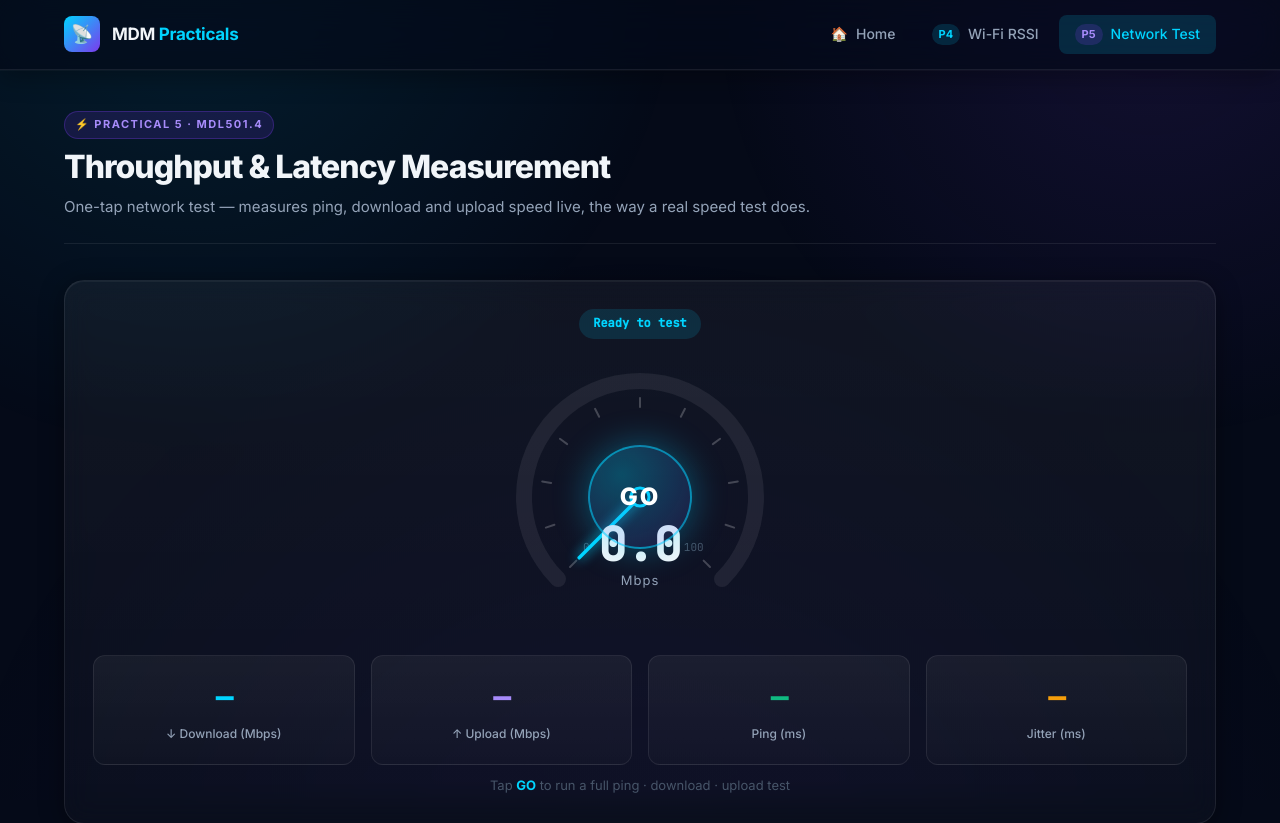
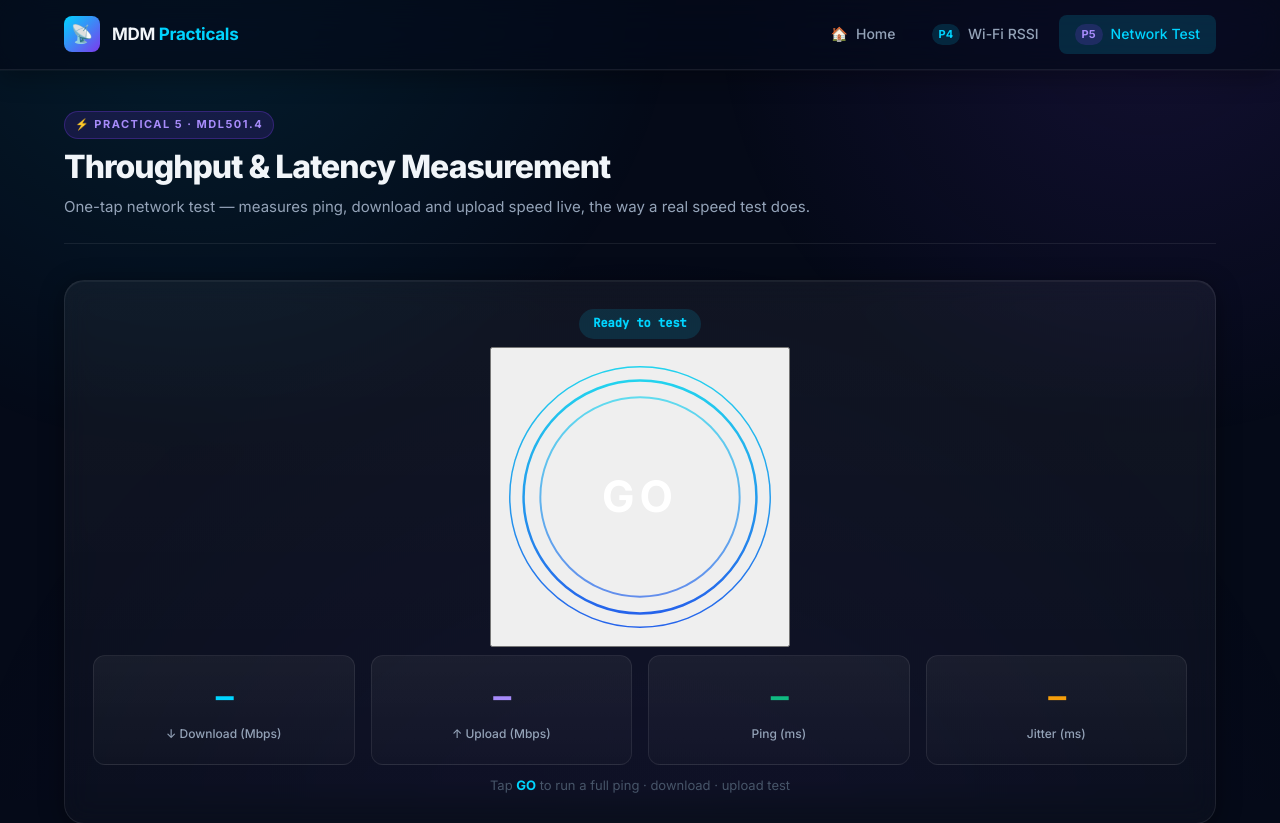
Before and after one commit to omtawde09/wmc-virtual-lab, a React (Vite) app in the folder frontend/: page /practical5 in a window 1280 px wide. Shown: the top 823 px of the page. Built offline with nearby package versions, Linux system fonts and the light colour scheme.

Commit message:
Refactor SpeedGauge and update gauge parameters
Refactor SpeedGauge component to improve performance and maintainability. Update gauge parameters and remove unnecessary functions.

```diff
--- a/frontend/src/pages/Practical5.jsx
+++ b/frontend/src/pages/Practical5.jsx
@@ -1,4 +1,4 @@
-import { useState, useCallback, useRef } from 'react'
+import { useState, useRef, useEffect } from 'react'
 import axios from 'axios'
 import {
   AreaChart, Area, XAxis, YAxis, CartesianGrid, Tooltip, ResponsiveContainer,
@@ -19,14 +19,6 @@ function latencyLabel(ms) {
   if (ms <= 60)  return { text: 'Good',      cls: 'badge-cyan'  }
   if (ms <= 120) return { text: 'Fair',      cls: 'badge-amber' }
   return               { text: 'Poor',       cls: 'badge-red'   }
-}
-
-// Round the gauge's max up to a "nice" ceiling so the needle stays meaningful
-// across a slow phone and a gigabit link alike.
-function niceMax(v) {
-  const steps = [10, 25, 50, 100, 250, 500, 1000, 2000]
-  for (const s of steps) if (v <= s * 0.92) return s
-  return 5000
 }
 
 const PHASE_COLOR = { ping: '#10b981', download: '#00d4ff', upload: '#a78bfa', done: '#00d4ff', idle: '#00d4ff' }
@@ -115,7 +107,8 @@ async function fetchServer() {
 }
 
 /* ── Gauge geometry: 270° arc opening at the bottom, bottom-left → bottom-right ── */
-const GAUGE = { cx: 150, cy: 150, r: 116 }
+const GAUGE = { cx: 150, cy: 150, r: 118 }
+const ARC_LEN = 1000   // normalized pathLength for smooth dashoffset animation
 function polar(f, radius = GAUGE.r) {
   const a = (135 + f * 270) * Math.PI / 180   // f=0 → bottom-left, f=1 → bottom-right
   return { x: GAUGE.cx + radius * Math.cos(a), y: GAUGE.cy + radius * Math.sin(a) }
@@ -126,71 +119,125 @@ function arcPath(f0, f1, radius = GAUGE.r) {
   return `M ${s.x.toFixed(2)} ${s.y.toFixed(2)} A ${radius} ${radius} 0 ${large} 1 ${e.x.toFixed(2)} ${e.y.toFixed(2)}`
 }
 
-/* ── Speedtest-style circular gauge (arc + needle share one angle function) ── */
-function SpeedGauge({ value, max, unit, phase, testing, onGo }) {
+/* speedtest.net-style non-linear scale — low speeds get more of the dial */
+const SCALE = [0, 5, 10, 50, 100, 250, 500, 750, 1000]
+function valueToFrac(v) {
+  if (v <= 0) return 0
+  for (let i = 0; i < SCALE.length - 1; i++) {
+    if (v <= SCALE[i + 1]) return (i + (v - SCALE[i]) / (SCALE[i + 1] - SCALE[i])) / (SCALE.length - 1)
+  }
+  return 1
+}
+const fracFor = (v, phase) => (phase === 'ping' ? Math.min((v || 0) / 150, 1) : valueToFrac(v || 0))
+const fmtVal  = (v, phase) => (phase === 'ping' ? (v < 100 ? v.toFixed(1) : v.toFixed(0)) : (v < 100 ? v.toFixed(1) : v.toFixed(0)))
+
+/* ── Idle GO button — clean concentric rings (speedtest.net style) ── */
+function GoButton({ onGo }) {
+  return (
+    <div style={{ width: 300, maxWidth: '100%', margin: '0 auto', aspectRatio: '1 / 1', display: 'grid', placeItems: 'center' }}>
+      <button id="speedtest-go" className="go-btn" onClick={onGo} aria-label="Start speed test">
+        <svg viewBox="0 0 300 300" style={{ width: '100%', height: '100%', display: 'block' }}>
+          <defs>
+            <linearGradient id="go-ring" x1="0" y1="0" x2="0" y2="1">
+              <stop offset="0%" stopColor="#22d3ee" />
+              <stop offset="100%" stopColor="#2563eb" />
+            </linearGradient>
+          </defs>
+          <circle className="go-ring-pulse" cx="150" cy="150" r="132" fill="none" stroke="url(#go-ring)" strokeWidth="1.5" />
+          <circle cx="150" cy="150" r="118" fill="none" stroke="url(#go-ring)" strokeWidth="2.5" />
+          <circle cx="150" cy="150" r="101" fill="none" stroke="url(#go-ring)" strokeWidth="2" opacity="0.7" />
+          <text x="150" y="165" textAnchor="middle" fontSize="44" fontWeight="700" fill="#fff" letterSpacing="5" fontFamily="var(--font-main)">GO</text>
+        </svg>
+      </button>
+    </div>
+  )
+}
+
+/* ── Animated speed gauge — 60fps needle + arc via requestAnimationFrame ── */
+function SpeedGauge({ value, phase }) {
   const { cx, cy, r } = GAUGE
-  const frac = Math.max(0, Math.min((value || 0) / max, 1))
   const color = PHASE_COLOR[phase] || '#00d4ff'
-  const tip = polar(frac, r - 30)                       // needle tip aligns with the arc
-  const shown = value != null ? value.toFixed(value < 100 ? 1 : 0) : '0'
+  const needleRef = useRef(null)
+  const arcRef    = useRef(null)
+  const textRef   = useRef(null)
+  const targetRef = useRef(0)
+  const phaseRef  = useRef(phase)
+  const dispRef   = useRef(0)
+
+  useEffect(() => { targetRef.current = value ?? 0 }, [value])
+  useEffect(() => { phaseRef.current = phase }, [phase])
+
+  // Single rAF loop eases the displayed value toward the latest measurement and
+  // writes to the DOM imperatively — decoupled from the ~8/sec data updates, so
+  // the needle glides at 60fps instead of jumping.
+  useEffect(() => {
+    let raf
+    const tick = () => {
+      const t = targetRef.current
+      dispRef.current += (t - dispRef.current) * 0.15
+      if (Math.abs(t - dispRef.current) < 0.03) dispRef.current = t
+      const v = dispRef.current
+      const f = fracFor(v, phaseRef.current)
+      if (needleRef.current) needleRef.current.setAttribute('transform', `rotate(${(135 + f * 270).toFixed(2)} ${cx} ${cy})`)
+      if (arcRef.current)    arcRef.current.style.strokeDashoffset = (ARC_LEN * (1 - f)).toFixed(1)
+      if (textRef.current)   textRef.current.textContent = fmtVal(v, phaseRef.current)
+      raf = requestAnimationFrame(tick)
+    }
+    raf = requestAnimationFrame(tick)
+    return () => cancelAnimationFrame(raf)
+  }, [cx, cy])
+
+  const showScale = phase !== 'ping'
 
   return (
-    <div style={{ position: 'relative', width: 300, maxWidth: '100%', margin: '0 auto' }}>
-      <svg viewBox="0 0 300 300" style={{ width: '100%', height: 'auto', maxWidth: 300, display: 'block' }}>
+    <div style={{ width: 300, maxWidth: '100%', margin: '0 auto', aspectRatio: '1 / 1' }}>
+      <svg viewBox="0 0 300 300" style={{ width: '100%', height: '100%', display: 'block' }}>
         <defs>
-          <linearGradient id="gauge-grad" x1="0" y1="0" x2="1" y2="1">
-            <stop offset="0%" stopColor={color} stopOpacity="0.45" />
+          <linearGradient id="gauge-grad" x1="0" y1="0" x2="1" y2="0.35">
+            <stop offset="0%" stopColor={color} stopOpacity="0.5" />
             <stop offset="100%" stopColor={color} />
+          </linearGradient>
+          <linearGradient id="needle-grad" x1="0" y1="0" x2="1" y2="0">
+            <stop offset="0%" stopColor="#f1f5f9" />
+            <stop offset="100%" stopColor="#64748b" />
           </linearGradient>
         </defs>
 
         {/* Track */}
-        <path d={arcPath(0, 1)} fill="none" stroke="rgba(255,255,255,0.07)" strokeWidth="16" strokeLinecap="round" />
-        {/* Progress */}
-        {frac > 0.004 && (
-          <path d={arcPath(0, frac)} fill="none" stroke="url(#gauge-grad)" strokeWidth="16" strokeLinecap="round"
-            style={{ filter: `drop-shadow(0 0 9px ${color}aa)` }} />
-        )}
-        {/* Tick marks */}
-        {Array.from({ length: 11 }).map((_, i) => {
-          const inn = polar(i / 10, r - 26), out = polar(i / 10, r - 17)
+        <path d={arcPath(0, 1)} fill="none" stroke="rgba(255,255,255,0.06)" strokeWidth="14" strokeLinecap="round" />
+
+        {/* Ticks (major every 5th) */}
+        {Array.from({ length: 41 }).map((_, i) => {
+          const f = i / 40, major = i % 5 === 0
+          const inn = polar(f, r - (major ? 21 : 14)), out = polar(f, r - 7)
           return <line key={i} x1={inn.x} y1={inn.y} x2={out.x} y2={out.y}
-            stroke="rgba(255,255,255,0.22)" strokeWidth="2" strokeLinecap="round" />
+            stroke={major ? 'rgba(255,255,255,0.35)' : 'rgba(255,255,255,0.14)'} strokeWidth={major ? 2 : 1} strokeLinecap="round" />
         })}
-        {/* Scale end labels */}
-        <text {...(() => { const p = polar(0, r - 40); return { x: p.x, y: p.y } })()} textAnchor="middle" fill="#475569" fontSize="11" fontFamily="JetBrains Mono">0</text>
-        <text {...(() => { const p = polar(1, r - 40); return { x: p.x, y: p.y } })()} textAnchor="middle" fill="#475569" fontSize="11" fontFamily="JetBrains Mono">{max}</text>
 
-        {/* Needle */}
-        <line x1={cx} y1={cy} x2={tip.x} y2={tip.y} stroke={color} strokeWidth="3.5" strokeLinecap="round"
-          style={{ filter: `drop-shadow(0 0 6px ${color})` }} />
-        <circle cx={cx} cy={cy} r="9" fill="#0b1120" stroke={color} strokeWidth="3" />
+        {/* Scale labels (speed phases only) */}
+        {showScale && SCALE.map((s, i) => {
+          const p = polar(i / (SCALE.length - 1), r - 40)
+          return <text key={s} x={p.x} y={p.y + 4} textAnchor="middle" fill="#64748b" fontSize="12" fontWeight="600" fontFamily="var(--font-mono)">{s}</text>
+        })}
 
-        {/* Center readout */}
-        <text x={cx} y={cy + 64} textAnchor="middle" fill="#f1f5f9" fontSize="46" fontWeight="800" fontFamily="JetBrains Mono">{shown}</text>
-        <text x={cx} y={cy + 88} textAnchor="middle" fill="#94a3b8" fontSize="13" fontFamily="Inter" letterSpacing="1">{unit}</text>
+        {/* Progress arc — animated via strokeDashoffset (initially hidden) */}
+        <path ref={arcRef} d={arcPath(0, 1)} fill="none" stroke="url(#gauge-grad)" strokeWidth="14" strokeLinecap="round"
+          pathLength={ARC_LEN} strokeDasharray={ARC_LEN} style={{ strokeDashoffset: ARC_LEN, filter: `drop-shadow(0 0 8px ${color}99)` }} />
+
+        {/* Tapered silver needle (initial position f=0) */}
+        <g ref={needleRef} transform={`rotate(135 ${cx} ${cy})`}>
+          <polygon points={`${cx + 14},${cy - 6} ${cx + r - 34},${cy} ${cx + 14},${cy + 6}`} fill="url(#needle-grad)"
+            style={{ filter: 'drop-shadow(0 1px 2px rgba(0,0,0,0.5))' }} />
+        </g>
+        <circle cx={cx} cy={cy} r="12" fill="#0b1120" stroke={color} strokeWidth="3" />
+        <circle cx={cx} cy={cy} r="4" fill={color} />
+
+        {/* Center readout (textContent driven by rAF) */}
+        <text ref={textRef} x={cx} y={cy + 66} textAnchor="middle" fill="#f1f5f9" fontSize="46" fontWeight="800" fontFamily="var(--font-mono)">0</text>
+        <text x={cx} y={cy + 90} textAnchor="middle" fill={color} fontSize="13" fontWeight="600" letterSpacing="1" fontFamily="var(--font-main)">
+          {phase === 'ping' ? 'ms' : (phase === 'upload' ? '↑ Mbps' : '↓ Mbps')}
+        </text>
       </svg>
-
-      {/* GO button overlays the gauge centre when idle */}
-      {!testing && (
-        <button
-          id="speedtest-go"
-          onClick={onGo}
-          aria-label="Start speed test"
-          style={{
-            position: 'absolute', top: '50%', left: '50%', transform: 'translate(-50%,-50%)',
-            width: 104, height: 104, borderRadius: '50%', border: '2px solid rgba(0,212,255,0.55)',
-            background: 'radial-gradient(circle at 32% 28%, rgba(0,212,255,0.30), rgba(124,58,237,0.14))',
-            color: '#fff', fontSize: 24, fontWeight: 800, letterSpacing: '2px', cursor: 'pointer',
-            fontFamily: 'var(--font-main)', boxShadow: '0 0 34px rgba(0,212,255,0.35)',
-            transition: 'transform 0.2s, box-shadow 0.2s',
-          }}
-          onMouseEnter={e => { e.currentTarget.style.transform = 'translate(-50%,-50%) scale(1.07)'; e.currentTarget.style.boxShadow = '0 0 48px rgba(0,212,255,0.55)' }}
-          onMouseLeave={e => { e.currentTarget.style.transform = 'translate(-50%,-50%) scale(1)'; e.currentTarget.style.boxShadow = '0 0 34px rgba(0,212,255,0.35)' }}
-        >
-          GO
-        </button>
-      )}
     </div>
   )
 }
@@ -200,51 +247,43 @@ export default function Practical5() {
   const [testing,  setTesting]  = useState(false)
   const [phase,    setPhase]    = useState('idle')
   const [liveVal,  setLiveVal]  = useState(0)
-  const [gaugeMax, setGaugeMax] = useState(100)
   const [samples,  setSamples]  = useState([])
   const [result,   setResult]   = useState(null)
   const [pingPart, setPingPart] = useState(null)
   const [dlPart,   setDlPart]   = useState(null)
   const [ulPart,   setUlPart]   = useState(null)
   const [error,    setError]    = useState('')
-  const peakRef = useRef(0)
 
   /* Traceroute (advanced, optional) */
   const [traceHost,   setTraceHost]   = useState('8.8.8.8')
   const [tracing,     setTracing]     = useState(false)
   const [traceResult, setTraceResult] = useState(null)
 
-  const setGauge = useCallback((v) => {
-    setLiveVal(v)
-    if (v > peakRef.current) { peakRef.current = v; setGaugeMax(niceMax(v)) }
-  }, [])
-
   async function runFullTest() {
     setTesting(true); setResult(null); setError(''); setSamples([])
     setPingPart(null); setDlPart(null); setUlPart(null)
-    peakRef.current = 0; setGaugeMax(100)
     const t0 = performance.now()
     try {
       // 1) Ping
-      setPhase('ping'); setLiveVal(0); peakRef.current = 0; setGaugeMax(100)
-      const p = await measurePing(6, (ms) => setGauge(ms))
-      setPingPart(p)
+      setPhase('ping'); setLiveVal(0)
+      const p = await measurePing(6, (ms) => setLiveVal(ms))
+      setPingPart(p); setLiveVal(p.ping)
 
       // 2) Download
-      setPhase('download'); setLiveVal(0); peakRef.current = 0; setGaugeMax(100)
-      const dl = await measureDownload((inst, secs) => {
-        setGauge(inst)
+      setPhase('download'); setLiveVal(0)
+      const dl = await measureDownload((inst) => {
+        setLiveVal(inst)
         setSamples(s => [...s, { t: +(( performance.now() - t0) / 1000).toFixed(1), dl: +inst.toFixed(1), ul: null }])
       })
-      setDlPart(dl)
+      setDlPart(dl); setLiveVal(dl)
 
       // 3) Upload
-      setPhase('upload'); setLiveVal(0); peakRef.current = 0; setGaugeMax(100)
+      setPhase('upload'); setLiveVal(0)
       const ul = await measureUpload((inst) => {
-        setGauge(inst)
+        setLiveVal(inst)
         setSamples(s => [...s, { t: +(( performance.now() - t0) / 1000).toFixed(1), dl: null, ul: +inst.toFixed(1) }])
       })
-      setUlPart(ul)
+      setUlPart(ul); setLiveVal(ul)
 
       // 4) Server + done
       const srv = await fetchServer()
@@ -253,7 +292,7 @@ export default function Practical5() {
         server_name: `Cloudflare ${srv.colo}`.trim(), server_country: srv.loc,
         timestamp: new Date().toISOString(),
       }
-      setResult(res); setPhase('done'); setLiveVal(dl); setGaugeMax(niceMax(Math.max(dl, ul)))
+      setResult(res); setPhase('done'); setLiveVal(dl)
       // Best-effort: record to backend history (ignore failure)
       axios.post(`${API}/speedtest/record`, res).catch(() => {})
     } catch (e) {
@@ -274,8 +313,8 @@ export default function Practical5() {
     setTracing(false)
   }
 
-  const gaugeUnit = phase === 'ping' ? 'ms' : 'Mbps'
   const gaugeValue = phase === 'done' ? (result?.download_mbps ?? 0) : liveVal
+  const showGauge = testing || phase === 'done'
 
   return (
     <main className="practical-page">
@@ -303,7 +342,9 @@ export default function Practical5() {
             </span>
           </div>
 
-          <SpeedGauge value={gaugeValue} max={gaugeMax} unit={gaugeUnit} phase={phase} testing={testing} onGo={runFullTest} />
+          {showGauge
+            ? <SpeedGauge value={gaugeValue} phase={phase} />
+            : <GoButton onGo={runFullTest} />}
 
           {/* Live mini-stats (fill in as each phase finishes) */}
           <div className="four-col" style={{ marginTop: '8px', marginBottom: '4px' }}>
```
